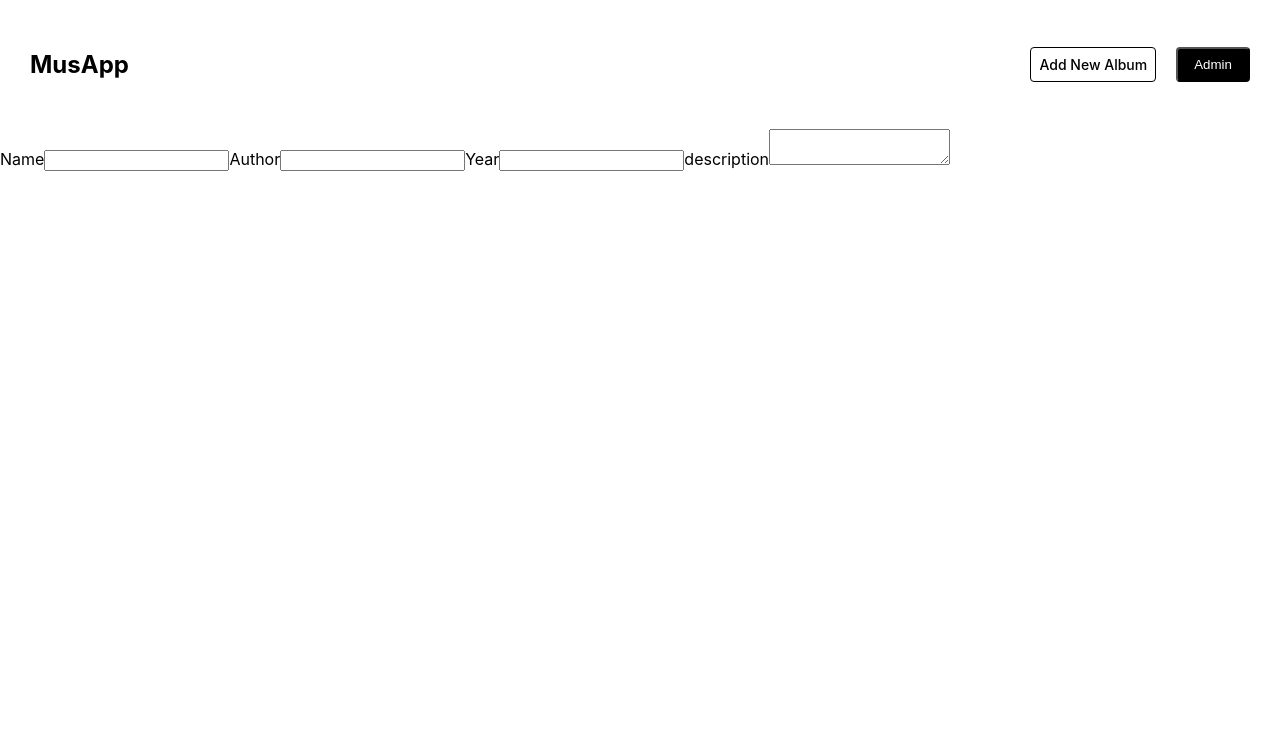
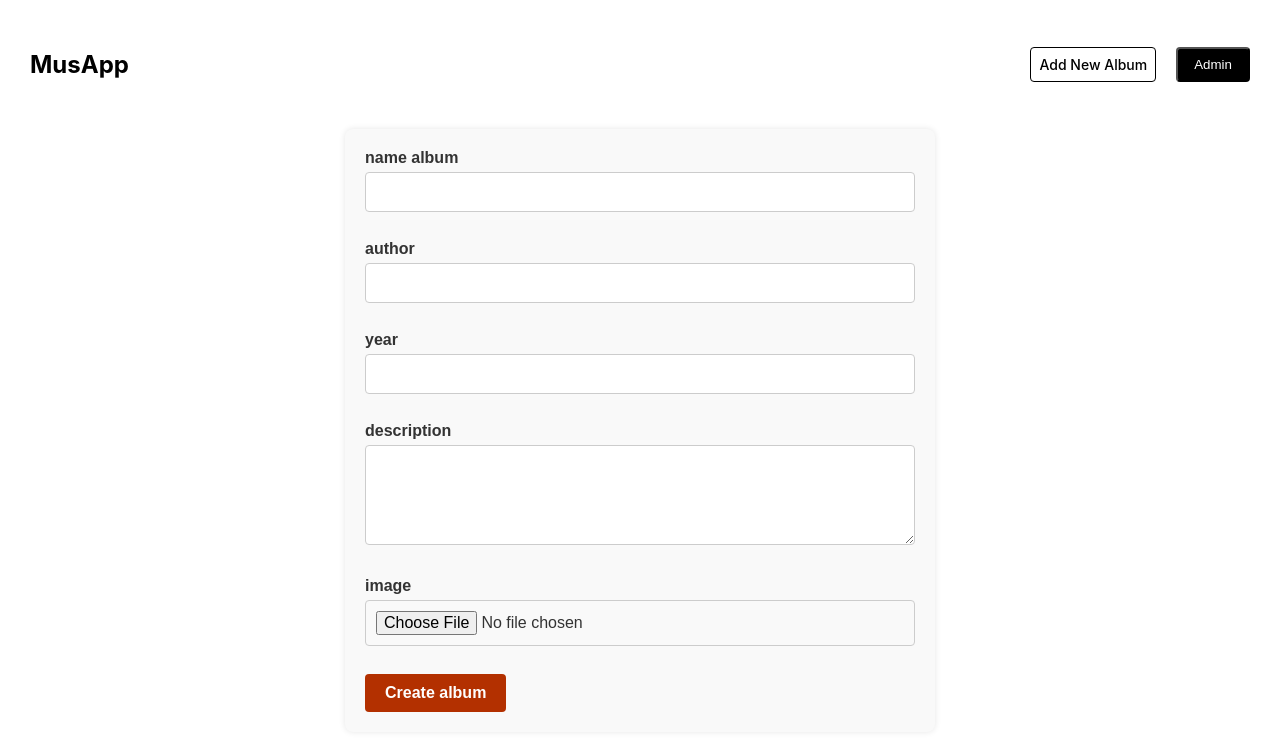
Before and after one commit to kseniamakeko/music-app, a React (Create React App) app in the folder app/: page /album/add in a window 1280 px wide. Shown: the top 750 px of the page. Built offline with nearby package versions, Linux system fonts and the light colour scheme; no server answers.

Commit message:
add forn and styles for it

```diff
--- a/app/src/component/EditAlbum/CreateAlbum.js
+++ b/app/src/component/EditAlbum/CreateAlbum.js
@@ -1,25 +1,31 @@
 import React from "react";
+import classes from "./CreateAlbum.module.css";
 
 const CreateAlbum = () => {
   return (
     <>
-      <form>
+      <form className={classes.from}>
         <label>
-          Name
-          <input />
+          name album
+          <input type="text" />
         </label>
         <label>
-          Author
-          <input />
+          author
+          <input type="text" />
         </label>
         <label>
-          Year
-          <input />
+          year
+          <input type="number" />
         </label>
         <label>
           description
           <textarea />
         </label>
+        <label>
+          image
+          <input type="file" />
+        </label>
+        <button>Create album</button>
       </form>
     </>
   );
--- /dev/null
+++ b/app/src/component/EditAlbum/CreateAlbum.module.css
@@ -0,0 +1,53 @@
+form {
+  max-width: 550px;
+  margin: 0 auto 5rem;
+  padding: 20px;
+  background-color: #f9f9f9;
+  border-radius: 8px;
+  box-shadow: 0 0 6px rgba(0, 0, 0, 0.1);
+  font-family: Arial, sans-serif;
+}
+
+form label {
+  display: block;
+  margin-bottom: 8px;
+  font-weight: bold;
+  color: #333;
+}
+
+form input[type="text"],
+form input[type="number"],
+form textarea,
+form input[type="file"] {
+  width: 100%;
+  padding: 10px;
+
+  margin: 5px 0px 20px 0px;
+  border: 1px solid #ccc;
+  border-radius: 4px;
+  font-size: 16px;
+  font-family: inherit;
+  box-sizing: border-box;
+}
+
+form textarea {
+  resize: vertical;
+  height: 100px;
+}
+
+form button {
+  display: inline-block;
+  padding: 10px 20px;
+  font-size: 16px;
+  font-weight: bold;
+  color: #fff;
+  background-color: #b33000;
+  border: none;
+  border-radius: 4px;
+  cursor: pointer;
+  transition: background-color 0.3s ease;
+}
+
+form button:hover {
+  background-color: #8e2701;
+}
```
